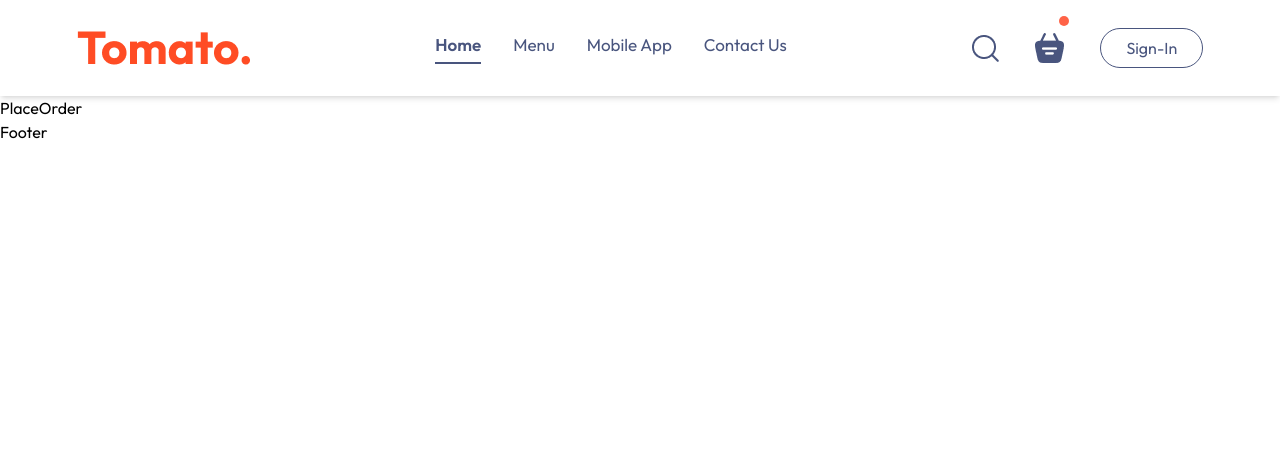
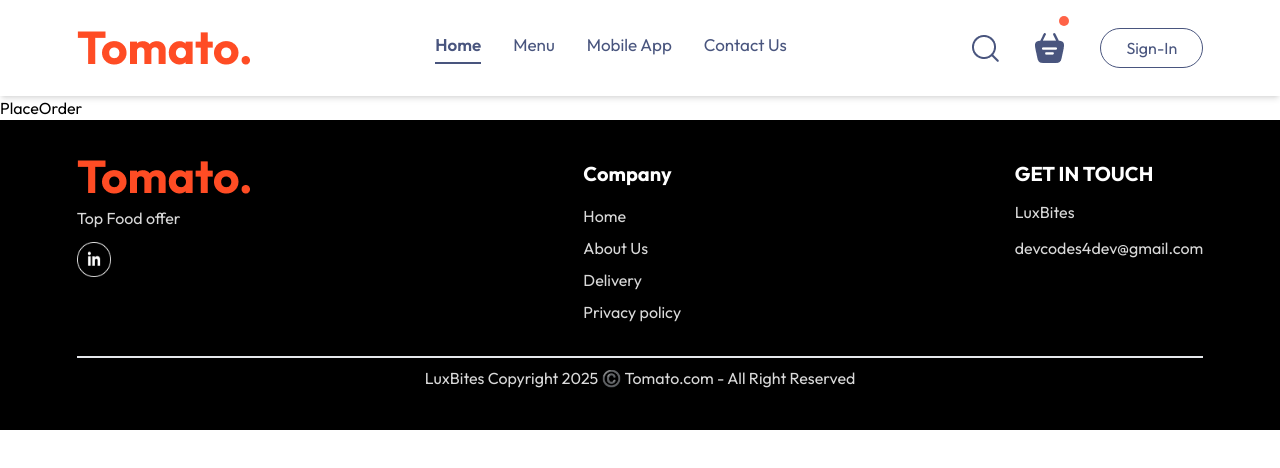
Before and after one commit to DevDivine-001/LuxBites--app-, a React (Vite) app: page /order in a window 1280 px wide. Shown: the top 468 px of the page. Built offline with nearby package versions, Linux system fonts and the light colour scheme.

Commit message:
Footer and Fooditems pages is ready to view and with moile srceen too

```diff
--- a/src/Store/StoreContext.jsx
+++ b/src/Store/StoreContext.jsx
@@ -1,14 +1,35 @@
-
-
-import { createContext } from "react";
+import { createContext, useEffect, useState } from "react";
 import { food_list } from "../assets/frontend_assets/assets";
-// import { food_list } from "../assets/frontend_assets/assets";
 
 export const StoreContext = createContext(null);
 
 const StoreContextProvider = (props) => {
+
+    const [cartItems, setCartItems] = useState({})
+
+    const addToCart = (itemId) => {
+        if (!cartItems[itemId]) {
+            setCartItems((prev) => ({ ...prev, [itemId]: 1 }))
+        }
+        else {
+            setCartItems((prev) => ({ ...prev, [itemId]: prev[itemId] + 1 }))
+        }
+    }
+
+    const removeFromCart = (itemId) => {
+        setCartItems((prev) => ({ ...prev, [itemId]: prev[itemId] - 1 }))
+    }
+
+    useEffect(() => {
+        console.log(cartItems)
+    }, [cartItems])
+
     const contextValue = {
         food_list,
+        cartItems,
+        setCartItems,
+        addToCart,
+        removeFromCart,
     };
 
     return (
--- a/src/components/common/Footer.jsx
+++ b/src/components/common/Footer.jsx
@@ -1,8 +1,45 @@
+import { assets } from "../../assets/frontend_assets/assets"
 
 const Footer = () => {
     return (
-        <div className="flex flex-col">
-            Footer
+        <div className="flex justify-center items-center w-full flex-col bg-[#000] ">
+            <div className="w-[88%] flex justify-between items-center py-10 gap-8 flex-col">
+                <div className="w-full justify-between  flex flex-wrap max-md:gap-5">
+                    <div className="flex-col flex gap-3 text-[#d9d9d9]">
+                        <div>
+                            <img src={assets.logo} alt="" />
+
+                        </div>
+                        <p>Top Food offer</p>
+                        <div>
+                            <img src={assets.linkedin_icon} alt="" className=" w-[20%]" />
+                        </div>
+                    </div>
+                    <div className="flex flex-col gap-4 text-[#fff] justify-center">
+                        <h2 className="md:text-sm font-bold lg:text-xl">Company</h2>
+                        <ul className="flex flex-col gap-2 text-[#d9d9d9]">
+                            <li className="">Home</li>
+                            <li>About Us</li>
+                            <li>Delivery</li>
+                            <li>Privacy policy</li>
+                        </ul>
+                    </div>
+                    <div className="flex flex-col gap-3 text-[#fff]">
+
+                        <h2 className="md:text-sm font-bold lg:text-xl">GET IN TOUCH</h2>
+
+                        <p className="text-[#d9d9d9]">LuxBites </p>
+                        <p className="text-[#d9d9d9]">devcodes4dev@gmail.com</p>
+
+
+                    </div>
+                </div>
+                <div className="flex flex-col justify-center items-center w-full gap-2">
+                    <hr className="text-gray-200  border-1 w-full" />
+
+                    <p className="text-[#d9d9d9] text-center">LuxBites Copyright 2025 ©️ Tomato.com - All Right Reserved </p>
+                </div>
+            </div>
 
         </div>
     )
--- a/src/pages/FoodItems.jsx
+++ b/src/pages/FoodItems.jsx
@@ -1,8 +1,10 @@
-import { useState } from "react"
+import { useContext, } from "react"
 import { assets, } from "../assets/frontend_assets/assets"
+import { StoreContext } from "../Store/StoreContext"
 
-const FoodItems = ({ image, price, description, name }) => {
-    const [count, setCount] = useState(0)
+const FoodItems = ({ id, image, price, description, name }) => {
+    // const [count, setCount] = useState(0)
+    const { cartItems, addToCart, removeFromCart } = useContext(StoreContext)
     return (
         <>
 
@@ -10,10 +12,10 @@
                 <div className="w-full  object-cover flex justify-center items-center rounded-t-md relative">
                     <img src={image} alt="" className="object-cover rounded-t-md max-md:w-full                     " />
                     <div className="absolute flex text-[#000] right-1 bottom-2">
-                        {!count ? <img onClick={() => setCount(prev => prev + 1)} src={assets.add_icon_white} /> : <div className="bg-white gap-2 flex items-center justify-center p-1 rounded-full">
-                            <img src={assets.remove_icon_red} alt="" onClick={() => setCount(prev => prev - 1)} />
-                            <p>{count}</p>
-                            <img src={assets.add_icon_green} alt="" onClick={() => setCount(prev => prev + 1)} />
+                        {!cartItems[id] ? <img onClick={() => addToCart(id)} src={assets.add_icon_white} /> : <div className="bg-white gap-2 flex items-center justify-center p-1 rounded-full">
+                            <img src={assets.remove_icon_red} alt="" onClick={() => removeFromCart(id)} />
+                            <p>{cartItems[id]}</p>
+                            <img src={assets.add_icon_green} alt="" onClick={() => addToCart(id)} />
                         </div>
                         }
                     </div>
--- a/src/pages/TopDishes.jsx
+++ b/src/pages/TopDishes.jsx
@@ -4,37 +4,32 @@
 
 const TopDishes = ({ category }) => {
 
-
-
     return (
         <div className="flex justify-center items-center w-full py-10">
             <div className="flex flex-col justify-between  w-[88%] gap-11">
                 <h1 className="flex items-center font-bold text-[35px] ">Top dishes near you</h1>
-                <p className="font-semibold text-[15px] max-md:text-[15px] max-lg:text-[19px] flex justify-center"> Indulge in rich, gourmet flavors crafted for true food lovers. 🍔🍣 From sizzling delights to sweet treats,<br className="max-md:hidden max-lg:hidden " /> every bite is perfection. 🍕🥗<br className="max-md:hidden " /> Enjoy effortless ordering, fast delivery, and a five-star dining <br className="max-md:hidden max-lg:hidden  max-2xl:hidden " /> experience from the comfort of your home.</p>
+                {/* <p className="font-semibold text-[15px] max-md:text-[15px] max-lg:text-[19px] flex justify-center"> Indulge in rich, gourmet flavors crafted for true food lovers. 🍔🍣 From sizzling delights to sweet treats,<br className="max-md:hidden max-lg:hidden " /> every bite is perfection. 🍕🥗<br className="max-md:hidden " /> Enjoy effortless ordering, fast delivery, and a five-star dining <br className="max-md:hidden max-lg:hidden  max-2xl:hidden " /> experience from the comfort of your home.</p> */}
 
 
-                <div className=" justify-center   flex-wrap  items-center gap-9 grid grid-cols-4 max-md:grid-cols-1 max-lg:grid-cols-2 max-xl:grid-cols-3 max-xl:gap-12  max-md:gap-6">
-                    {food_list?.length > 0 ? (
-                        food_list.map((item) => (
-                            <FoodItems
-                                key={item.id}
-                                id={item.id}
+                <div className=" justify-center   flex-wrap  items-center gap-9 grid grid-cols-4 max-md:grid-cols-1 max-lg:grid-cols-2 max-xl:grid-cols-3 max-xl:gap-12  max-md:gap-6 py-4">
+
+                    {food_list.map((item, index) => {
+                        { console.log(category, item.category) }
+                        if (category === "All" || category === item.category) {
+                            return <FoodItems
+                                key={index}
+                                id={item._id}
                                 name={item.name}
                                 description={item.description}
                                 price={item.price}
                                 image={item.image}
                             />
-                        ))
-                    ) : (
-                        <p className="text-center text-gray-600">No dishes available</p>
+                        }
+
+                    }
                     )}
-                    {/* <FoodItems /> */}
 
                 </div>
-
-
-
-
             </div>
         </div>
     )
```
